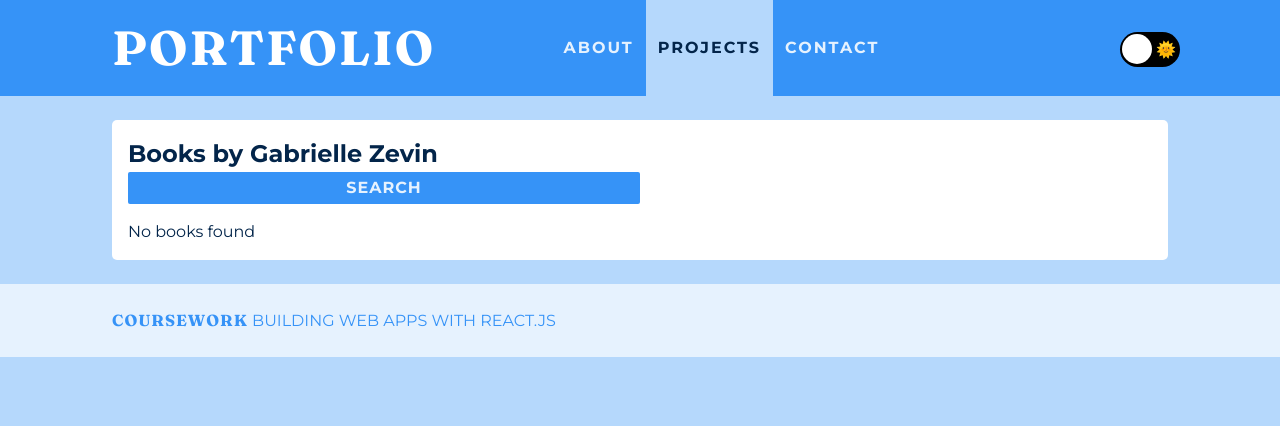
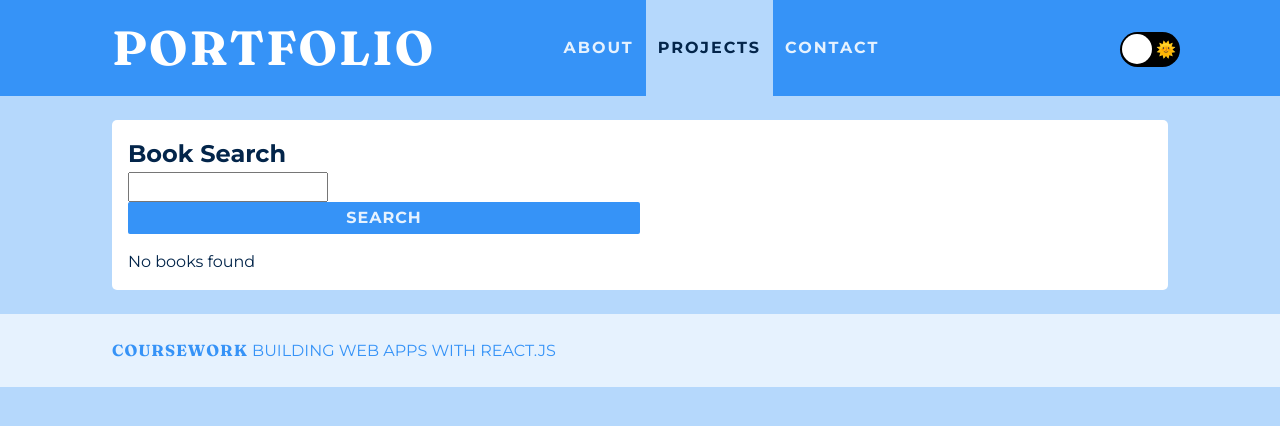
Before and after one commit to dana-eliz8bit/clg-react-app, a React (Create React App) app: page /projects/books in a window 1280 px wide. Shown: the top 426 px of the page. Built offline with nearby package versions, Linux system fonts and the light colour scheme.

Commit message:
Added book search. Set up global context and user auth variables.

```diff
--- a/src/App.js
+++ b/src/App.js
@@ -1,5 +1,5 @@
 import { Route, Switch } from "react-router-dom";
-import { useContext } from "react";
+import { useContext, useState, useEffect } from "react";
 import "./App.css";
 
 import Navigation from "./components/navigation";
@@ -14,13 +14,47 @@ import FourOhFour from "./pages/fourohfour";
 import Footer from "./components/footer";
 
 import { ThemeContext } from "./theme/themeProvider";
+import AuthContext from "./auth/auth-context";
 
 function App() {
   const theme = useContext(ThemeContext);
   const darkMode = theme.darkMode;
   console.log(darkMode);
 
+  const [isLoggedIn, setIsLoggedIn] = useState(false);
+  const [name, setName] = useState("");
+  const [email, setEmail] = useState("");
+
+  useEffect(() => {
+    const storedUserLoggedInInformation = localStorage.getItem("isLoggedIn");
+
+    if (storedUserLoggedInInformation === "1") {
+      setIsLoggedIn(true);
+    }
+  }, []);
+
+  const loginHandler = (email, password, name) => {
+    localStorage.setItem("isLoggedIn", "1");
+    setIsLoggedIn(true);
+    setName(name);
+    setEmail(email);
+  };
+
+  const logoutHandler = () => {
+    localStorage.removeItem("isLoggedIn");
+    setIsLoggedIn(false);
+  };
+
   return (
+    <AuthContext.Provider
+      value={{
+        isLoggedIn: isLoggedIn,
+        name: name,
+        email: email,
+        onLogin: loginHandler,
+        onLogout: logoutHandler,
+      }}
+    >
       <div className={darkMode ? "dark-theme" : ""}>
         <Navigation />
         <main>
@@ -53,6 +87,7 @@ function App() {
         </main>
         <Footer />
       </div>
+    </AuthContext.Provider>
   );
 }
 
--- /dev/null
+++ b/src/auth/auth-context.js
@@ -0,0 +1,11 @@
+import React from "react";
+
+const AuthContext = React.createContext({
+  isLoggedIn: false,
+  name: "",
+  email: "",
+  onLogin: () => {},
+  onLogout: () => {}
+});
+
+export default AuthContext;
--- a/src/components/book/index.jsx
+++ b/src/components/book/index.jsx
@@ -3,7 +3,7 @@ import classes from "./book.module.css";
 const Book = (props) => {
   return (
     <li className={classes.Book}>
-      <h2>{props.name}</h2>
+      <>{props.name}</>
     </li>
   );
 };
--- a/src/pages/projects/book.jsx
+++ b/src/pages/projects/book.jsx
@@ -7,14 +7,20 @@ const Book = () => {
   const [books, setBooks] = useState([]);
   const [error, setError] = useState(null);
   const [isLoading, setIsLoading] = useState(false);
+  const [searchText, setSearchText] = useState("");
+
+  const searchTextHandler = (event) => {
+    setSearchText(event.target.value);
+  };
 
   const fetchBooksHandler = useCallback(async () => {
     setIsLoading(true);
     setError(null);
     try {
       const response = await fetch(
-        "https://openlibrary.org/authors/OL1394023A/works.json?limit=10"
+        `https://openlibrary.org/search.json?author=${searchText}`
       );
+      console.log(response);
       if (response.status === 404) {
         setError(true);
         console.log(response);
@@ -22,18 +28,18 @@ const Book = () => {
       }
       const data = await response.json();
       console.log({ data });
-      const transformedBooks = data.entries.map((bookData, index) => {
+      const transformedData = data.docs.map((bookData, index) => {
         return {
           key: bookData.key,
           name: bookData.title,
         };
       });
-      setBooks(transformedBooks);
+      setBooks(transformedData);
     } catch (error) {
       setError(error.message);
     }
     setIsLoading(false);
-  }, []);
+  }, [searchText]);
 
   let content = <p>No books found</p>;
 
@@ -51,10 +57,9 @@ const Book = () => {
 
   return (
     <section>
-      <h1>Books by Gabrielle Zevin</h1>
-      <BooksButton onClick={fetchBooksHandler}>
-        Search
-      </BooksButton>
+      <h1>Book Search</h1>
+      <input type="text" value={searchText} onChange={searchTextHandler} />
+      <BooksButton onClick={fetchBooksHandler}>Search</BooksButton>
       {content}
     </section>
   );
```
Also changed, not shown: src/components/booksButton/booksButton.module.css (line endings or trailing spaces). Lines whose indentation alone changed are shown as unchanged.
